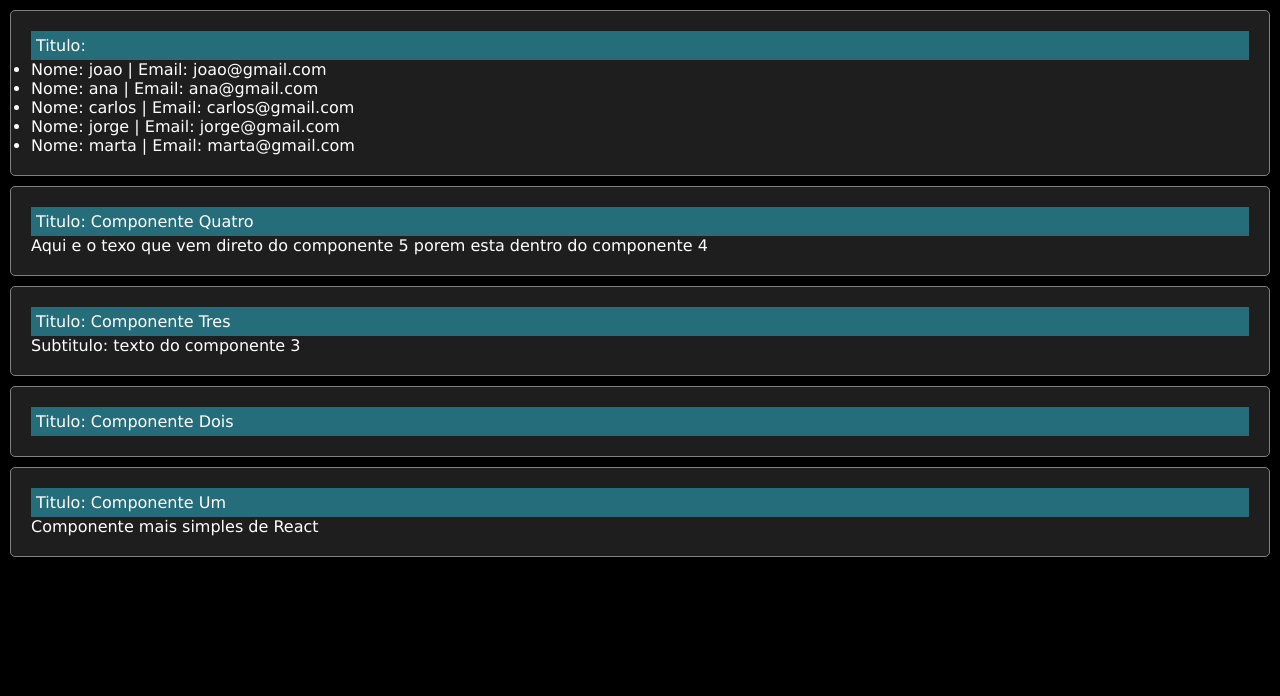
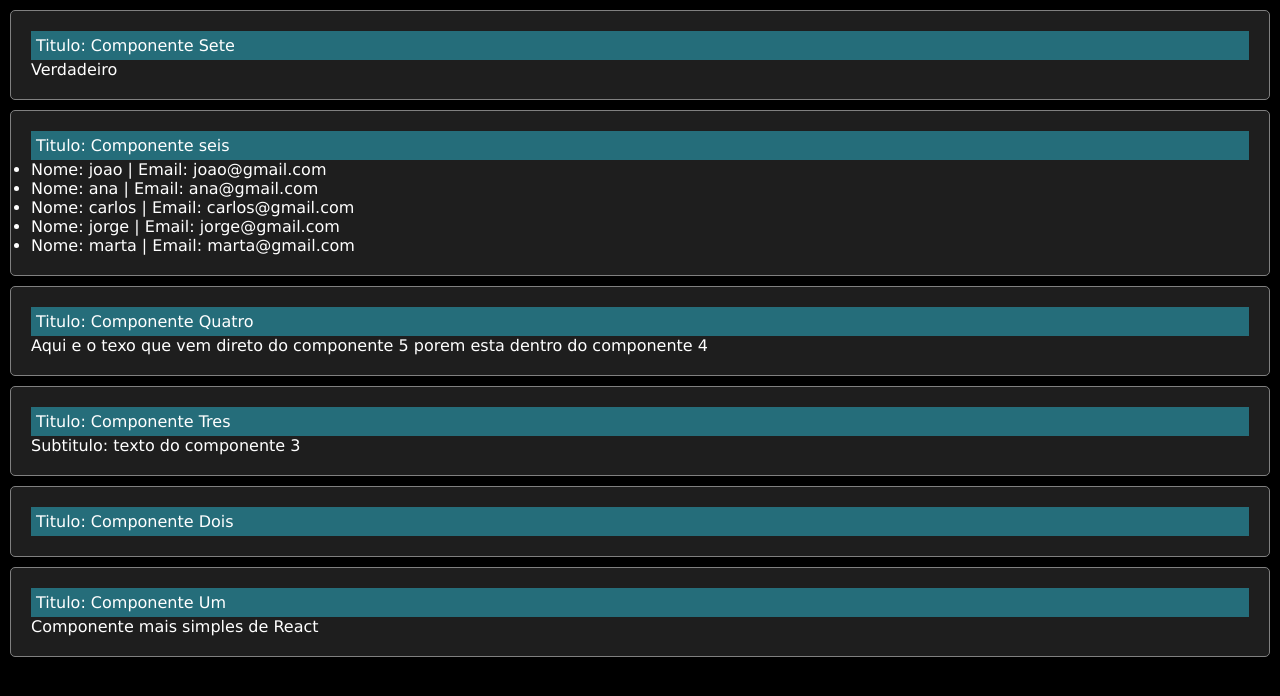
Before and after one commit to rafaelandradegs/curso-react-joao-ribeiro, a React (Vite) app: page / in a window 1280 px wide. Shown: the top 696 px of the page. Built offline with nearby package versions, Linux system fonts and the light colour scheme.

Commit message:
Instrucao condicional versao 1

```diff
--- a/src/App.jsx
+++ b/src/App.jsx
@@ -4,13 +4,15 @@ import { ComponenteDois } from './components/ComponenteDois'
 import ComponenteTres from './components/ComponenteTres'
 import ComponenteQuatro from './components/ComponenteQuatro'
 import ComponenteSeis from './components/ComponenteSeis'
+import ComponenteSete from './components/ComponenteSete'
 
 import './style.css'
 
 export default function App() {
   return (
     <div>
-      <ComponenteSeis />
+      <ComponenteSete titulo="Componente Sete" valor={1} />
+      <ComponenteSeis titulo="Componente seis" />
       <ComponenteQuatro titulo="Componente Quatro"></ComponenteQuatro>
       <ComponenteTres
         titulo="Componente Tres"
--- /dev/null
+++ b/src/components/ComponenteSete.jsx
@@ -0,0 +1,12 @@
+import React from 'react'
+
+const ComponenteSete = props => {
+  return (
+    <div className="componente">
+      <p className="titulo">Titulo: {props.titulo}</p>
+      {props.valor ? <p>Verdadeiro</p> : <p>Falso</p>}
+    </div>
+  )
+}
+
+export default ComponenteSete
```
